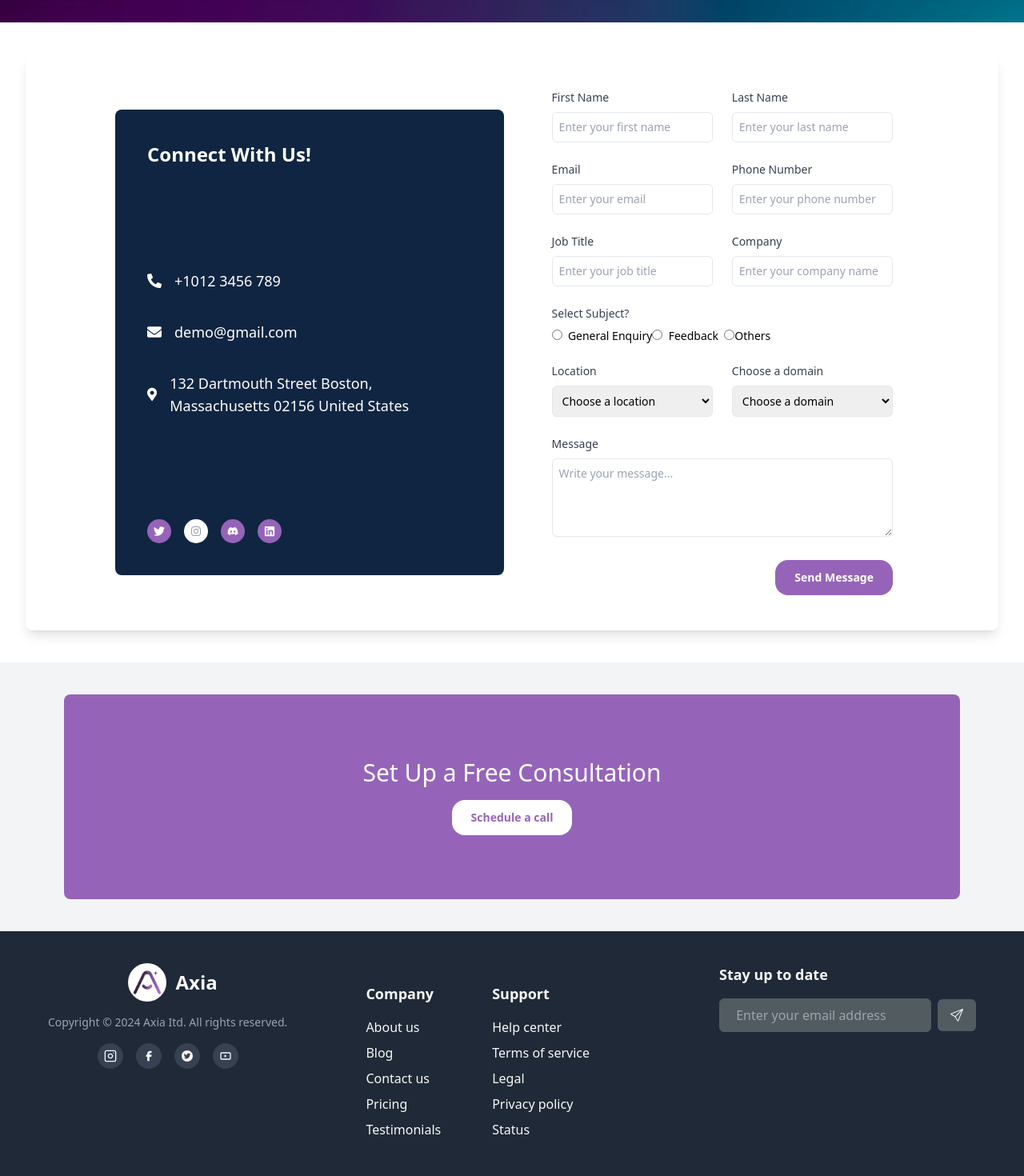
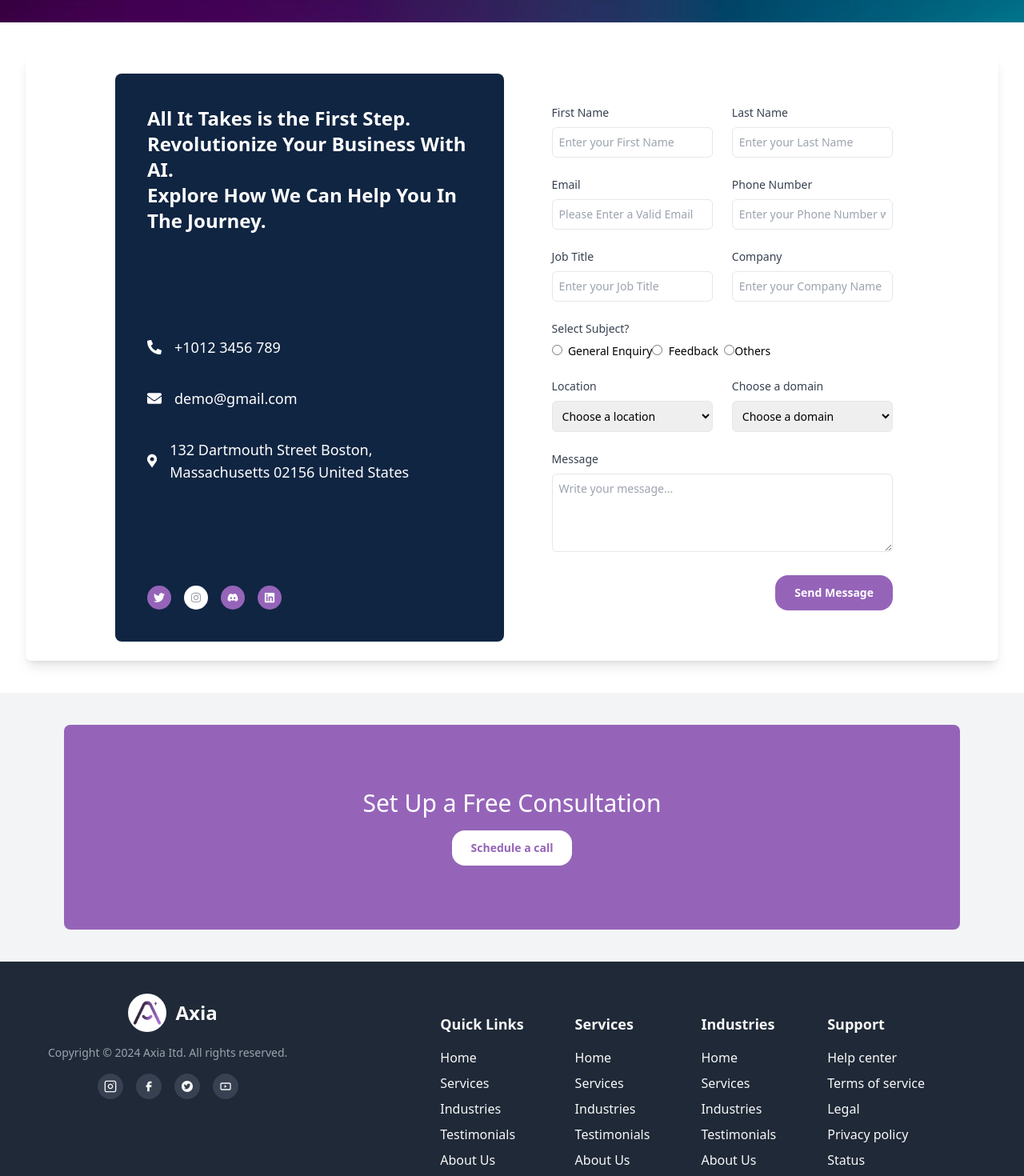
Before and after one commit to axia-ai/axia-ai-website, a React (Vite) app: page /contactUs in a window 1280 px wide. Shown: the part 380-1850 px from the top of the page at 80% size. Built offline with nearby package versions, Linux system fonts and the light colour scheme.

Commit message:
updated content

```diff
--- a/src/Components/ContactUsComponents/ContactUsForm.jsx
+++ b/src/Components/ContactUsComponents/ContactUsForm.jsx
@@ -11,7 +11,7 @@ function ContactUsForm() {
           <label className="block text-gray-700">First Name</label>
           <input
             type="text"
-            placeholder="Enter your first name"
+            placeholder="Enter your First Name"
             className="w-full mt-2 p-2 border rounded-md focus:outline-none focus:ring-2 focus:ring-blue-500"
           />
         </div>
@@ -19,7 +19,7 @@ function ContactUsForm() {
           <label className="block text-gray-700">Last Name</label>
           <input
             type="text"
-            placeholder="Enter your last name"
+            placeholder="Enter your Last Name"
             className="w-full mt-2 p-2 border rounded-md focus:outline-none focus:ring-2 focus:ring-blue-500"
           />
         </div>
@@ -27,7 +27,7 @@ function ContactUsForm() {
           <label className="block text-gray-700">Email</label>
           <input
             type="email"
-            placeholder="Enter your email"
+            placeholder="Please Enter a Valid Email"
             className="w-full mt-2 p-2 border rounded-md focus:outline-none focus:ring-2 focus:ring-blue-500"
           />
         </div>
@@ -35,7 +35,7 @@ function ContactUsForm() {
           <label className="block text-gray-700">Phone Number</label>
           <input
             type="text"
-            placeholder="Enter your phone number"
+            placeholder="Enter your Phone Number with the Country Code"
             className="w-full mt-2 p-2 border rounded-md focus:outline-none focus:ring-2 focus:ring-blue-500"
           />
         </div>
@@ -43,7 +43,7 @@ function ContactUsForm() {
           <label className="block text-gray-700">Job Title</label>
           <input
             type="text"
-            placeholder="Enter your job title"
+            placeholder="Enter your Job Title"
             className="w-full mt-2 p-2 border rounded-md focus:outline-none focus:ring-2 focus:ring-blue-500"
           />
         </div>
@@ -51,7 +51,7 @@ function ContactUsForm() {
           <label className="block text-gray-700">Company</label>
           <input
             type="text"
-            placeholder="Enter your company name"
+            placeholder="Enter your Company Name"
             className="w-full mt-2 p-2 border rounded-md focus:outline-none focus:ring-2 focus:ring-blue-500"
           />
         </div>
--- a/src/Components/ContactUsComponents/ContactUsInformation.jsx
+++ b/src/Components/ContactUsComponents/ContactUsInformation.jsx
@@ -13,7 +13,7 @@ const ContactUsInformation = () => {
   return (
     <div className="bg-darkBlue p-10 rounded-lg text-white text-xs sm:text-sm">
       <div className="mb-20 md:mb-32">
-        <h2 className="text-2xl font-bold mb-2">Connect With Us!</h2>
+        <h2 className="text-2xl font-bold mb-2">All It Takes is the First Step.<br></br>Revolutionize Your Business With AI.<br></br>Explore How We Can Help You In The Journey.</h2>
        {/* <p className="text-gray-300 mb-6">
           Say something to start a live chat!
         </p> */}
--- a/src/Components/Footer/Footer.jsx
+++ b/src/Components/Footer/Footer.jsx
@@ -35,31 +35,91 @@ export default function Footer() {
         </div>
         <div className=" mx-25  flex justify-between sm:pr-10 sm:justify-between">
           <div className="m-6 flex flex-col md:ml-10">
-            <h3 className="font-bold text-lg mb-4">Company</h3>
+            <h3 className="font-bold text-lg mb-4">Quick Links</h3>
             <ul className="space-y-2">
-              <li>
-                <a href="/about-us" className="hover:underline">
-                  About us
+            <li>
+                <a href="/" className="hover:underline">
+                  Home
                 </a>
               </li>
               <li>
-                <a href="/blog" className="hover:underline">
-                  Blog
+                <a href="/services" className="hover:underline">
+                  Services
                 </a>
               </li>
               <li>
-                <a href="/contact-us" className="hover:underline">
-                  Contact us
-                </a>
-              </li>
-              <li>
-                <a href="/pricing" className="hover:underline">
-                  Pricing
+                <a href="/industries" className="hover:underline">
+                  Industries
                 </a>
               </li>
               <li>
                 <a href="/testimonials" className="hover:underline">
                   Testimonials
+                </a>
+              </li>
+              <li>
+                <a href="/aboutUs" className="hover:underline">
+                  About Us
+                </a>
+              </li>
+            </ul>
+          </div>
+          <div className="m-6 flex flex-col md:ml-10">
+            <h3 className="font-bold text-lg mb-4">Services</h3>
+            <ul className="space-y-2">
+            <li>
+                <a href="/" className="hover:underline">
+                  Home
+                </a>
+              </li>
+              <li>
+                <a href="/services" className="hover:underline">
+                  Services
+                </a>
+              </li>
+              <li>
+                <a href="/industries" className="hover:underline">
+                  Industries
+                </a>
+              </li>
+              <li>
+                <a href="/testimonials" className="hover:underline">
+                  Testimonials
+                </a>
+              </li>
+              <li>
+                <a href="/aboutUs" className="hover:underline">
+                  About Us
+                </a>
+              </li>
+            </ul>
+          </div>
+          <div className="m-6 flex flex-col md:ml-10">
+            <h3 className="font-bold text-lg mb-4">Industries</h3>
+            <ul className="space-y-2">
+            <li>
+                <a href="/" className="hover:underline">
+                  Home
+                </a>
+              </li>
+              <li>
+                <a href="/services" className="hover:underline">
+                  Services
+                </a>
+              </li>
+              <li>
+                <a href="/industries" className="hover:underline">
+                  Industries
+                </a>
+              </li>
+              <li>
+                <a href="/testimonials" className="hover:underline">
+                  Testimonials
+                </a>
+              </li>
+              <li>
+                <a href="/aboutUs" className="hover:underline">
+                  About Us
                 </a>
               </li>
             </ul>
@@ -95,7 +155,7 @@ export default function Footer() {
             </ul>
           </div>
         </div>
-        <div className="flex flex-col md:ml-10   ">
+        {/* <div className="flex flex-col md:ml-10   ">
           <h3 className="font-bold text-lg mb-4">Stay up to date</h3>
           <form className="flex items-center">
             <input
@@ -111,7 +171,7 @@ export default function Footer() {
               <BsSend />
             </button>
           </form>
-        </div>
+        </div> */}
       </div>
     </footer>
   );
--- a/src/Components/HeroSection/HeroSection.jsx
+++ b/src/Components/HeroSection/HeroSection.jsx
@@ -20,7 +20,7 @@ const HeroSection = ({ heroHeading, heroPara, subPage }) => {
         <div className="flex space-x-4">
           <Button color="purple">
             <IoRocketOutline className="mr-2" />
-            Talk to Us
+            Explore With Us
           </Button>
           {/* <Button color="white" link="/contactUs">
             Talk to Us
--- a/src/Components/ReusableComponents/ContactButtton.jsx
+++ b/src/Components/ReusableComponents/ContactButtton.jsx
@@ -5,7 +5,7 @@ function ContactButtton() {
     <div className="absolute inset-y-0 right-0 flex items-center pr-2 sm:static sm:inset-auto sm:ml-6 sm:pr-0">
       <a href="/contactUs">
         <button className="bg-[#1E1E1E] text-white px-3 py-2 rounded-md text-xs md:text-sm font-medium hover:bg-primary">
-          Talk To Us
+          Get In Touch
         </button>
       </a>
     </div>
--- a/src/JsonData/domain.js
+++ b/src/JsonData/domain.js
@@ -1,7 +1,9 @@
 const domainArray = [
-    { value: "SF", label: "Software" },
-    { value: "AI", label: "Artificial Intelligence" },
-    { value: "DB", label: "Database" },
+    { value: "1", label: "AI Development Services" },
+    { value: "2", label: "ChatGPT Integrations" },
+    { value: "3", label: "Custom Software Development" },
+    { value: "4", label: "Mobile App Development" },
+    { value: "5", label: "Databases" },
   ];
 
   export default domainArray;
```
